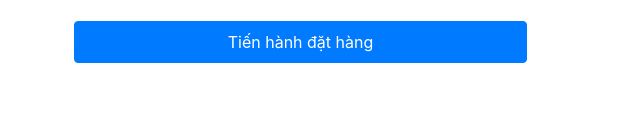
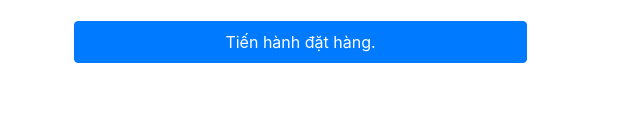
Before and after one commit to Accel-learn-how-to-code/cart, a plain HTML site: page index.html in a window 1280 px wide. Shown: the part 917-1034 px from the top of the page, 605-1245 px from the left. Drawn offline with nearby package versions, Linux system fonts and the light colour scheme.

Commit message:
add modified

```diff
--- a/index.html
+++ b/index.html
@@ -215,7 +215,7 @@
                                             <h5 class="font-weight-bold">400.000 VNĐ</h5>
                                         </li>
                                     </ul>
-                                    <a href="#" class="btn btn-primary rounded-pill py-2 btn-block">Tiến hành đặt hàng</a>
+                                    <a href="#" class="btn btn-primary rounded-pill py-2 btn-block">Tiến hành đặt hàng.</a>
                                 </div>
                             </div>
                         </div>
```
